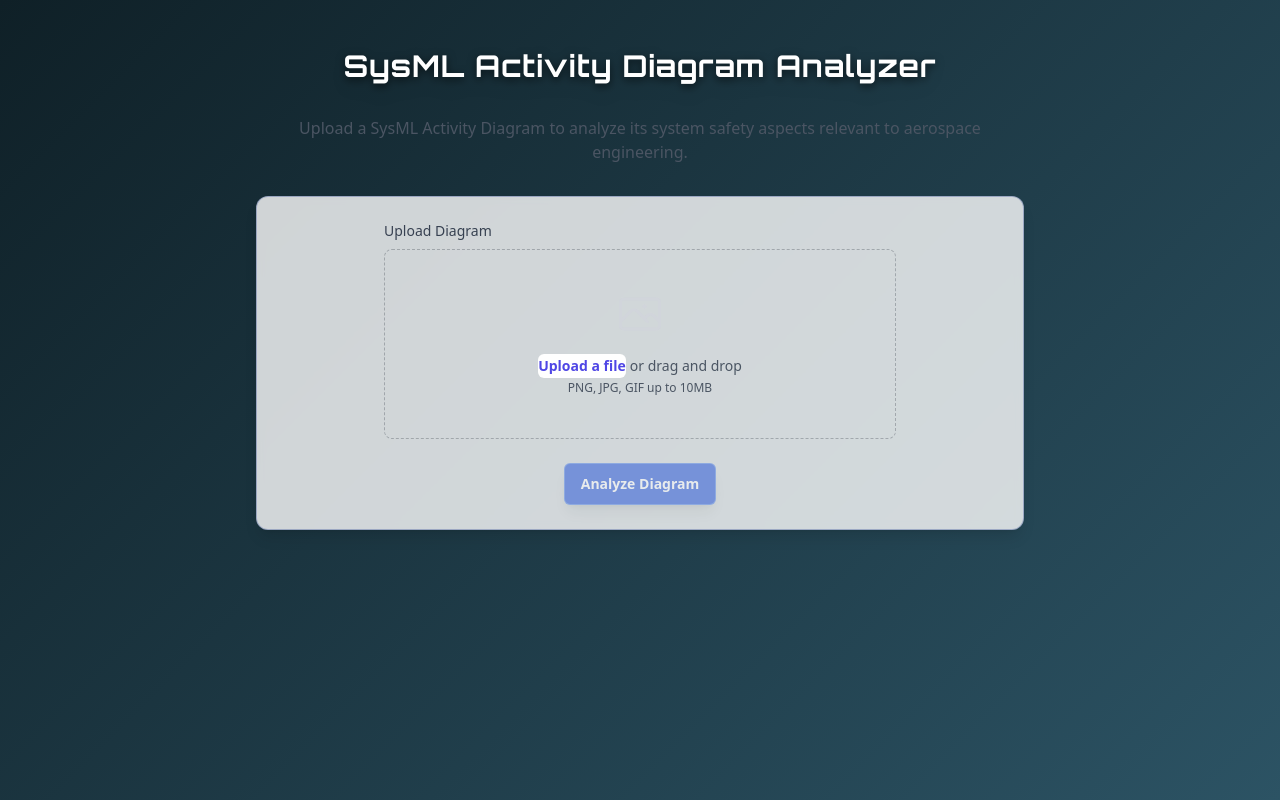
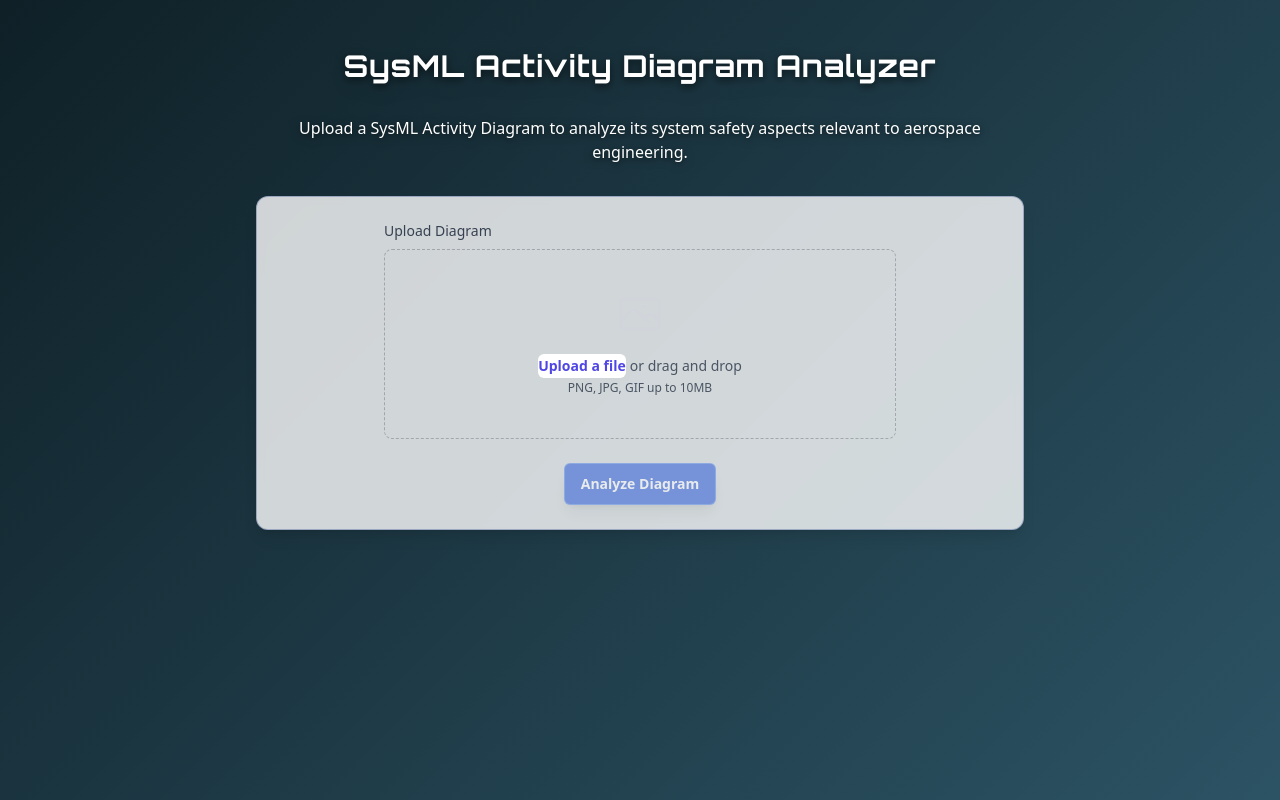
Before and after one commit to luis-eduardo-de-pombo-puerta/ai-mbse, a React (Vite) app in the folder frontend/: page / in a window 1280 px wide. Built offline with nearby package versions, Linux system fonts and the light colour scheme.

Commit message:
Improve subtitle readability: white text and shadow for contrast

```diff
--- a/frontend/src/App.tsx
+++ b/frontend/src/App.tsx
@@ -75,7 +75,7 @@ function App() {
           <h1 className="text-3xl font-bold text-white mb-8 drop-shadow-lg" style={{textShadow: '0 2px 8px #0008'}}>
             SysML Activity Diagram Analyzer
           </h1>
-          <p className="text-gray-600 mb-8">
+          <p className="text-white mb-8 drop-shadow" style={{textShadow: '0 2px 8px #0008'}}>
             Upload a SysML Activity Diagram to analyze its system safety aspects relevant to aerospace engineering.
           </p>
         </div>
```
